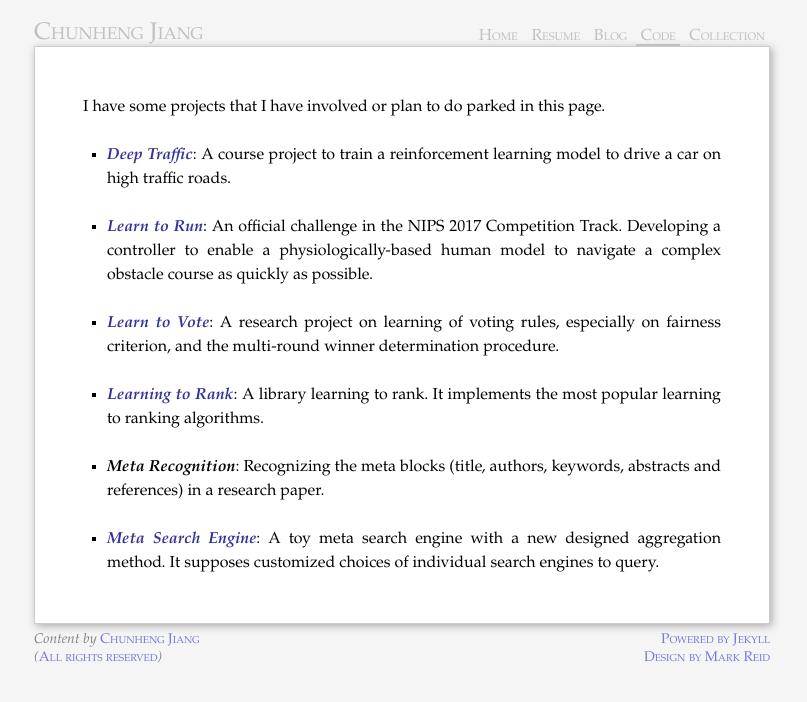
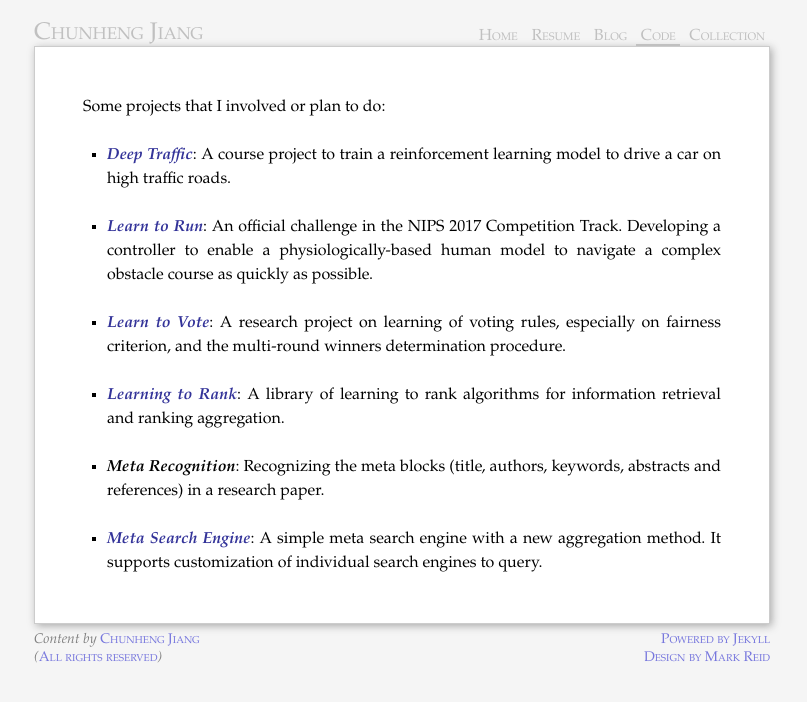
Before and after one commit to horsehour/horsehour.github.io, a Jekyll site: the page built from code/index.md, in a window 1280 px wide. Shown: the top 702 px of the page, without its empty margins (238-1045 px from the left). Built offline with Jekyll 4.4.1, drawn with Linux system fonts in a browser that asks for light colours; comment, search, counter and statistics services are not loaded.

Commit message:
words modification

```diff
--- a/code/index.md
+++ b/code/index.md
@@ -4,16 +4,16 @@ section: Code
 title: Code
 ---
 
-I have some projects that I have involved or plan to do parked in this page.
+Some projects that I involved or plan to do:
 
 - [_**Deep Traffic**_](http://selfdrivingcars.mit.edu/deeptraffic/){:target="_blank"}: A course project to train a reinforcement learning model to drive a car on high traffic roads.
 
 - [_**Learn to Run**_](https://www.crowdai.org/challenges/nips-2017-learning-to-run){:target="_blank"}: An official challenge in the NIPS 2017 Competition Track. Developing a controller to enable a physiologically-based human model to navigate a complex obstacle course as quickly as possible.
 
-- [_**Learn to Vote**_](projects/vote/index.html){:target="_blank"}: A research project on learning of voting rules, especially on fairness criterion, and the multi-round winner determination procedure.
+- [_**Learn to Vote**_](projects/vote/index.html){:target="_blank"}: A research project on learning of voting rules, especially on fairness criterion, and the multi-round winners determination procedure.
 
-- [_**Learning to Rank**_](https://github.com/horsehour/irank){:target="_blank"}: A library learning to rank. It implements the most popular learning to ranking algorithms.
+- [_**Learning to Rank**_](https://github.com/horsehour/irank){:target="_blank"}: A library of learning to rank algorithms for information retrieval and ranking aggregation.
 
 - _**Meta Recognition**_: Recognizing the meta blocks (title, authors, keywords, abstracts and references) in a research paper.
 
-- [ _**Meta Search Engine**_](https://github.com/horsehour/metasearch){:target="_blank"}: A toy meta search engine with a new designed aggregation method. It supposes customized choices of individual search engines to query.
+- [ _**Meta Search Engine**_](https://github.com/horsehour/metasearch){:target="_blank"}: A simple meta search engine with a new aggregation method. It supports customization of individual search engines to query.
```
Also changed, not shown: 1 other file.
